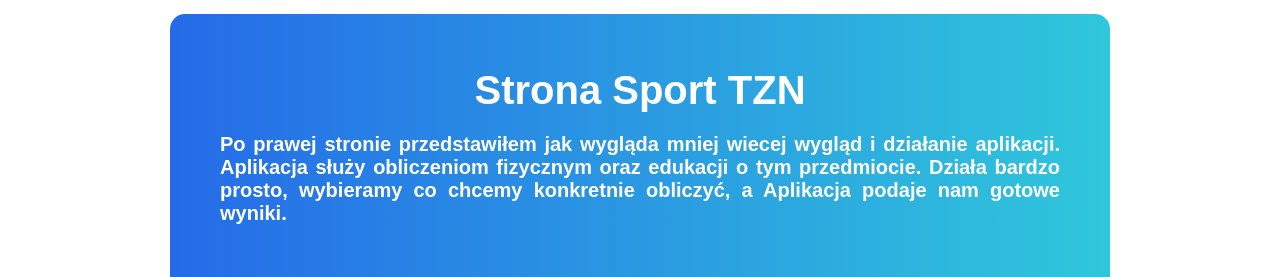
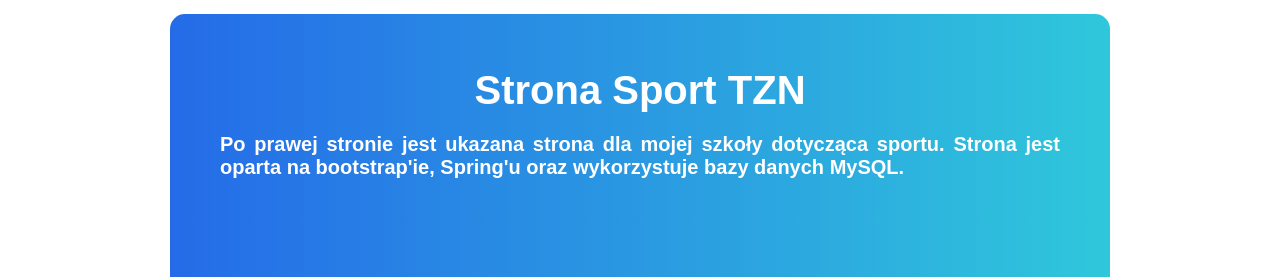
Before and after one commit to Jacpio/jacpio.github.io, a plain HTML site: page project/index.html in a window 1280 px wide. Shown: the part 800-1077 px from the top of the page. Drawn offline with Linux system fonts and the light colour scheme.

Commit message:
Kolejna poprawka

```diff
--- a/project/index.html
+++ b/project/index.html
@@ -45,10 +45,8 @@
        <article class="computer">
         <div>
             <h1>Strona Sport TZN</h1>
-            <p>Po prawej stronie przedstawiłem jak wygląda mniej wiecej wygląd i działanie aplikacji.
-                Aplikacja służy obliczeniom fizycznym oraz edukacji o tym przedmiocie.
-                Działa bardzo prosto, wybieramy co chcemy konkretnie obliczyć, a Aplikacja
-                podaje nam gotowe wyniki.
+            <p>Po prawej stronie jest ukazana strona dla mojej szkoły dotycząca sportu. Strona jest oparta na bootstrap'ie,
+                Spring'u oraz wykorzystuje bazy danych MySQL.
             </p>
         </div>
         <img src="../img/SportTzn.PNG" alt="">
```
